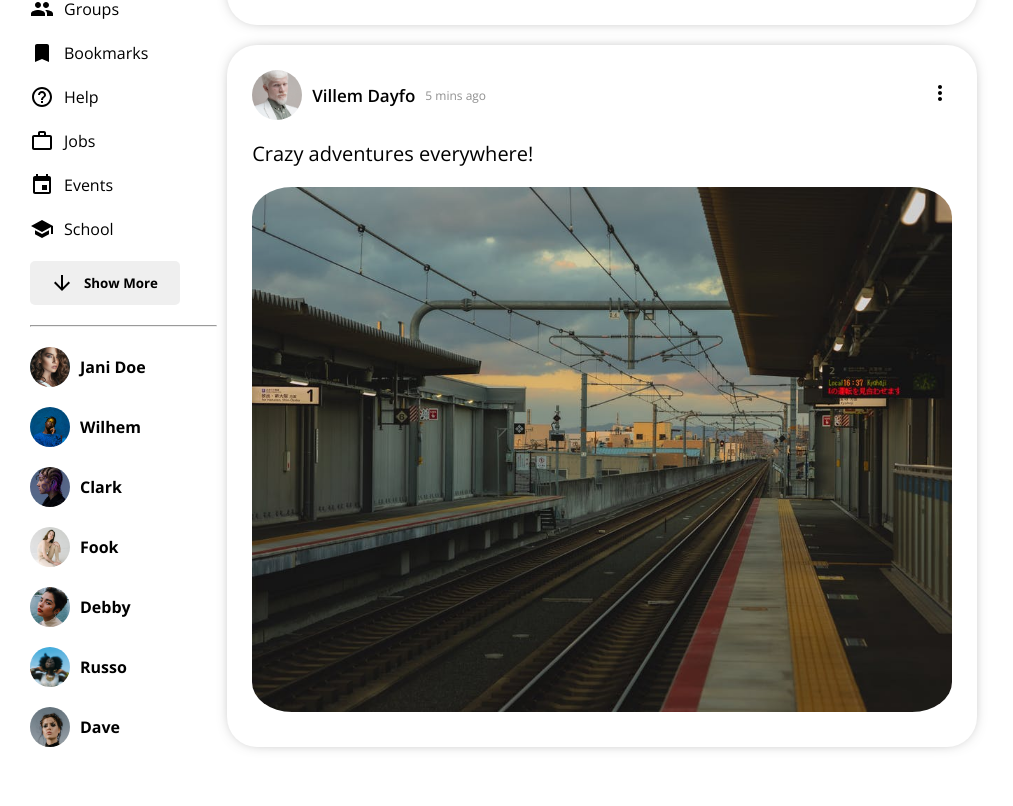
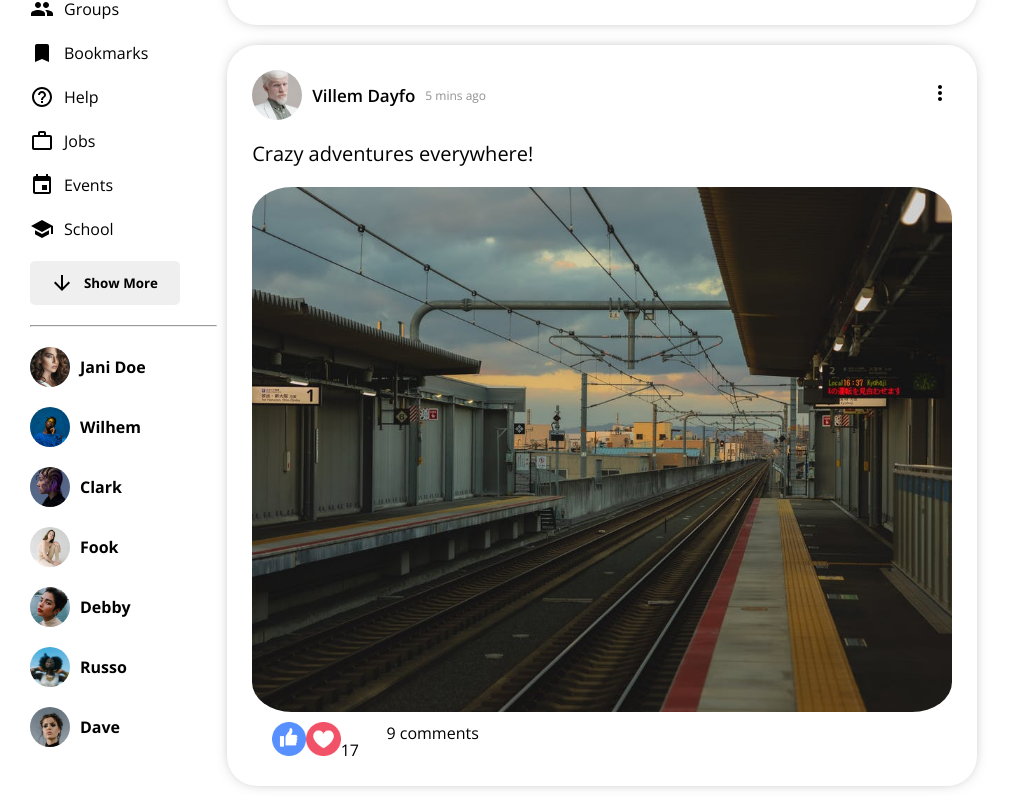
Before and after one commit to saadhzubairi/Social-Media-Application, a React (Create React App) app in the folder client/: page / in a window 1280 px wide. Shown: the part 225-1031 px from the top of the page, without its empty margins (0-1013 px from the left). Before the commit the page ends 1002 px from the top, so only its background shows below. Built offline with nearby package versions, Linux system fonts and the light colour scheme.

Commit message:
Post Design

```diff
--- a/client/src/components/post/Post.jsx
+++ b/client/src/components/post/Post.jsx
@@ -18,7 +18,16 @@ function Post(props) {
                     <span className="postText">Crazy adventures everywhere!</span>
                     <img src="assets\post\1.jpeg" alt="" className="postImage" />
                 </div>
-                <div className="postBottom"></div>
+                <div className="postBottom">
+                    <div className="postBottomLeft">
+                        <img src="assets\like.png" alt="" className="postBottomLeftIcon" />
+                        <img src="assets\heart.png" alt="" className="postBottomLeftIcon" />
+                        <span className="postLikeCounter">17</span>
+                    </div>
+                    <div className="postBottomRight">
+                        <span className="postCommentcount">9 comments</span>
+                    </div>
+                </div>
             </div>
         </div>
     )
```
